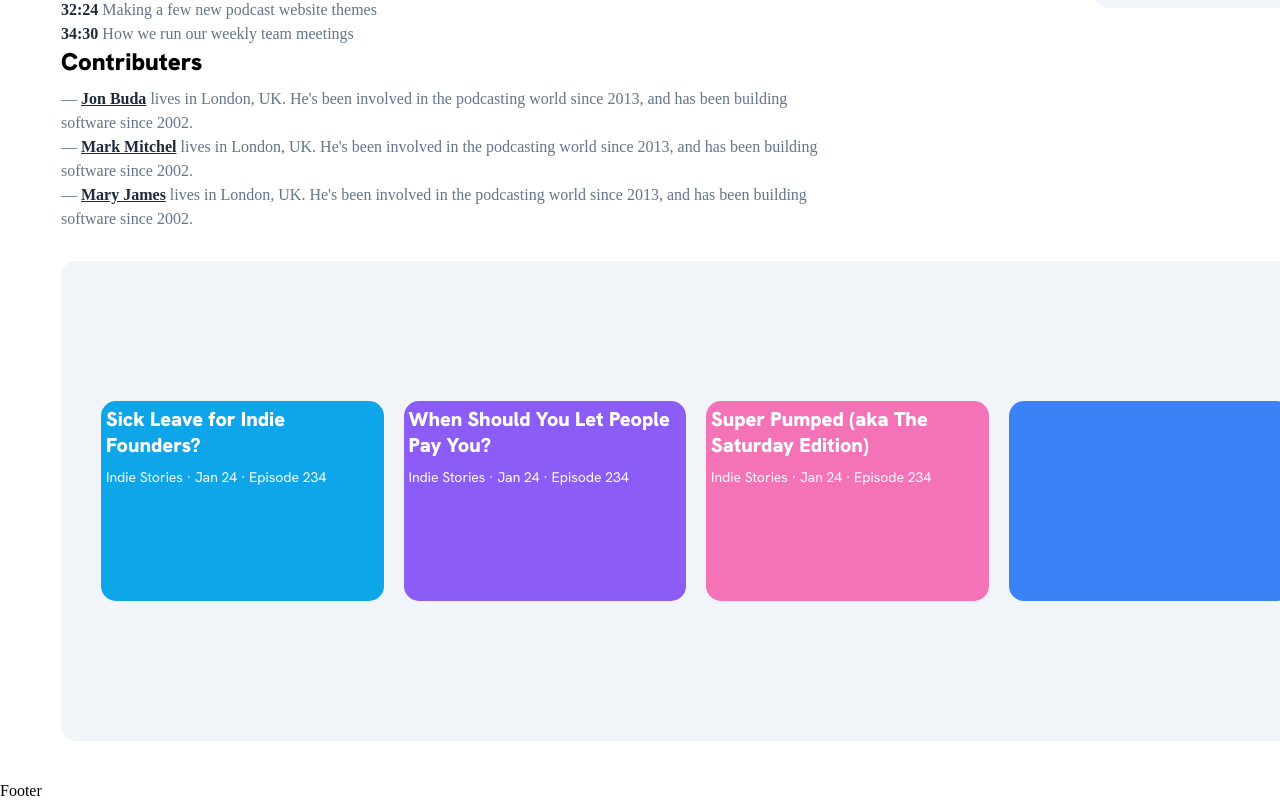
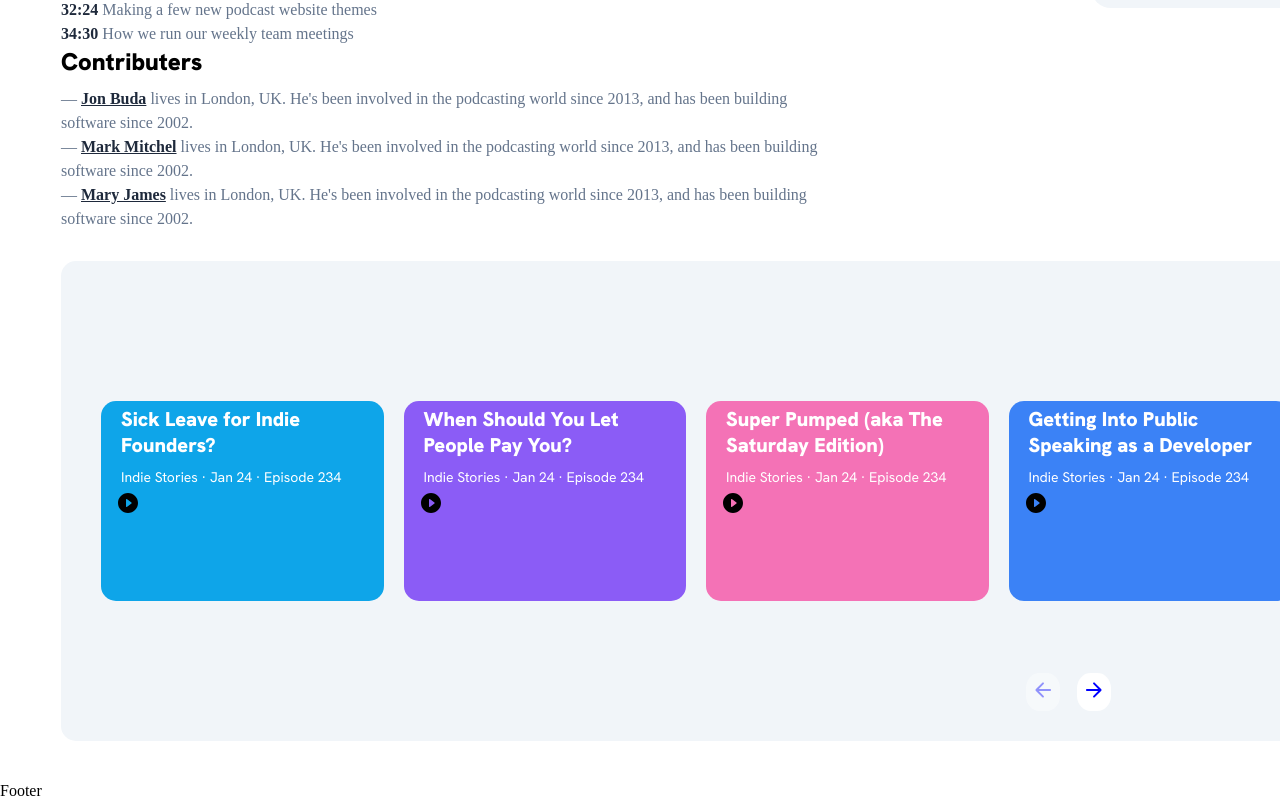
Before and after one commit to geoffgeorgein/UI, a Next.js app: page / in a window 1280 px wide. Shown: the part 876-1676 px from the top of the page. Built offline with nearby package versions, Linux system fonts and the light colour scheme.

Commit message:
carousel

```diff
--- a/src/components/carousel/carousel.js
+++ b/src/components/carousel/carousel.js
@@ -1,4 +1,8 @@
 import React from 'react'
+import ArrowForwardRoundedIcon from '@mui/icons-material/ArrowForwardRounded';
+import ArrowBackRoundedIcon from '@mui/icons-material/ArrowBackRounded';
+import PlayCircleFilledWhiteRoundedIcon from '@mui/icons-material/PlayCircleFilledWhiteRounded';
+
 
 const Carousel = () => {
   return (
@@ -8,6 +12,7 @@ const Carousel = () => {
             <div className='img1'>
                 <h3>Sick Leave for Indie Founders?</h3>
                 <p>Indie Stories · Jan 24 · Episode 234</p>
+                <PlayCircleFilledWhiteRoundedIcon/>
 
             </div>
 
@@ -16,6 +21,7 @@ const Carousel = () => {
             <div className='img2'>
                 <h3>When Should You Let People Pay You?</h3>
                 <p>Indie Stories · Jan 24 · Episode 234</p>
+                <PlayCircleFilledWhiteRoundedIcon/>
 
             </div>
         </div>
@@ -24,18 +30,36 @@ const Carousel = () => {
 
                 <h3>Super Pumped (aka The Saturday Edition)</h3>
                 <p>Indie Stories · Jan 24 · Episode 234</p>
+                <PlayCircleFilledWhiteRoundedIcon/>
 
             </div>
         </div>
         <div className='imgContainer'>
             <div className='img4'>
 
-                <h3></h3>
-                <p></p>
+                <h3>Getting Into Public Speaking as a Developer</h3>
+                <p>Indie Stories · Jan 24 · Episode 234</p>
+                <PlayCircleFilledWhiteRoundedIcon/>
 
             </div>
 
         </div>
+
+        <div className='arrowContainer1'>
+
+
+            <ArrowForwardRoundedIcon style={{color:"blue"}}/>
+
+        </div>
+
+        <div className='arrowContainer2'>
+
+            <ArrowBackRoundedIcon style={{color:"blue"}} />
+
+
+        </div>
+
+
 
     </div>
   )
--- a/styles/general.scss
+++ b/styles/general.scss
@@ -260,12 +260,16 @@
             display: flex;
             padding: 30px;
             align-items: center;
+            position: relative;
+
 
 
             .imgContainer{
                 height: 200px;
                 width: 400px;
                 margin: 10px;
+                margin-right: 10px;
+
 
                 h3{
                     color: white;
@@ -288,6 +292,8 @@
                     width: 100%;
                     height: 100%;
                     border-radius: 15px;
+                    padding-left: 15px;
+
                 }
 
                 .img2{
@@ -295,6 +301,7 @@
                     width: 100%;
                     height: 100%;
                     border-radius: 15px;
+                    padding-left: 15px;
                 }
 
                 .img3{
@@ -302,6 +309,7 @@
                     width: 100%;
                     height: 100%;
                     border-radius: 15px;
+                    padding-left: 15px;
                 }
 
                 .img4{
@@ -310,12 +318,34 @@
                     width: 100%;
                     height: 100%;
                     border-radius: 15px;
+                    padding-left: 15px;
                 }
 
             }
 
         }
 
+        .arrowContainer1{
+            position: absolute;
+            padding:5px;
+            bottom: 30px;
+            left: 80%;
+
+            background-color: white;
+            border-radius:40%;
+        }
+
+        .arrowContainer2{
+            position: absolute;
+            padding:5px;
+            bottom: 30px;
+            left: 76%;
+
+            background-color: white;
+            border-radius:40%;
+            opacity: 40%;
+        }
+
 
     }
  }
```
Also changed, not shown: src/components/Bottom/bottom.js (added, +9 -0 lines).
